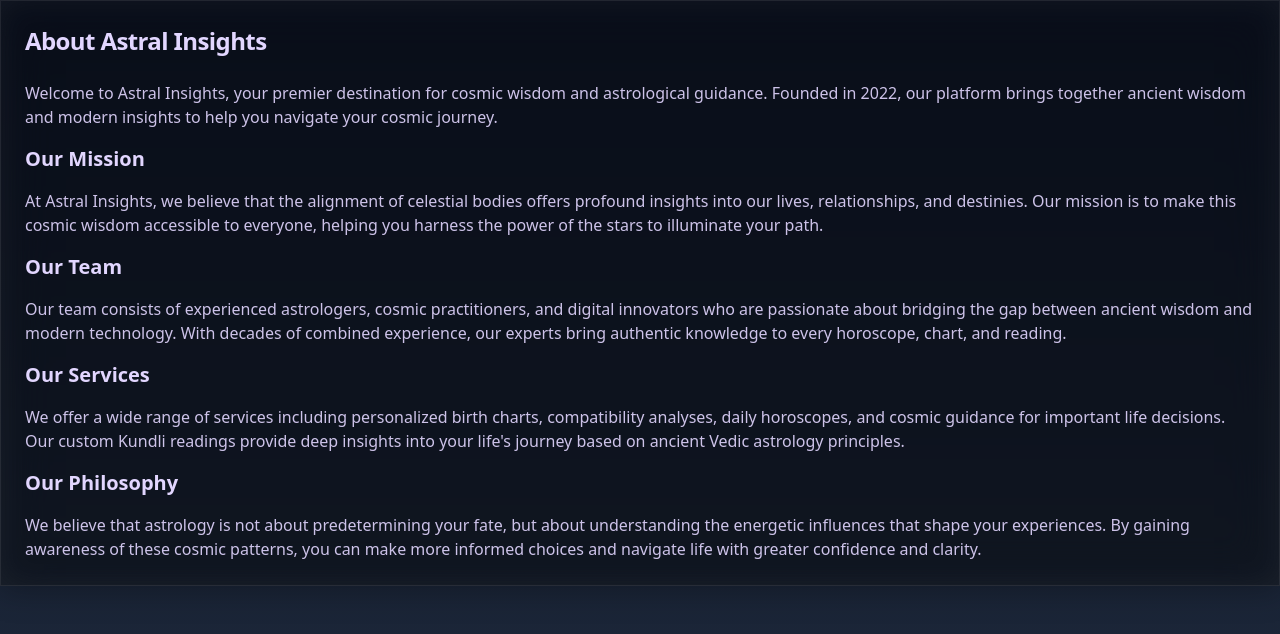
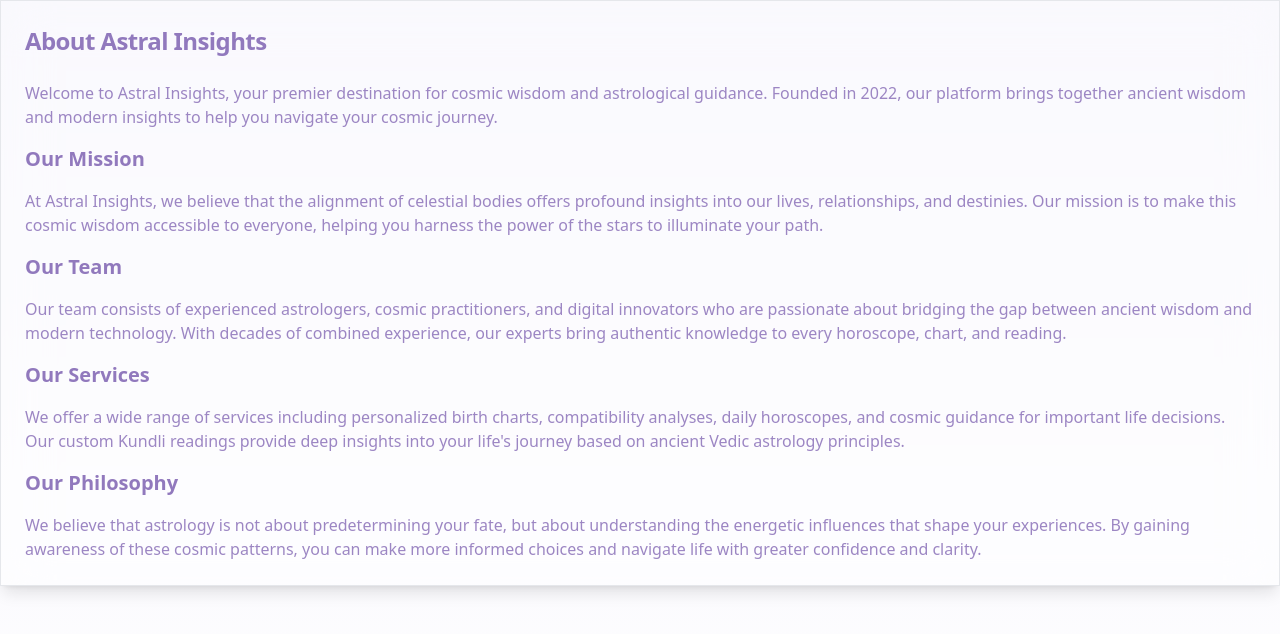
Before and after one commit to Swapriyasrivastava/Astro, a React (Vite) app: page /about in a window 1280 px wide. Shown: the top 634 px of the page. Built offline with nearby package versions, Linux system fonts and the light colour scheme.

Commit message:
Refactor: Admin dashboard UI color scheme
Change the admin dashboard's UI color scheme from dark to a lighter theme.

```diff
--- a/src/index.css
+++ b/src/index.css
@@ -1,79 +1,48 @@
+
 @tailwind base;
 @tailwind components;
 @tailwind utilities;
 
 @layer base {
   :root {
-    color-scheme: dark; /* Enforce dark mode */
+    color-scheme: light; /* Enforce light mode */
   }
 
   body {
-    @apply bg-background text-foreground selection:bg-white/20 selection:text-white;
-    background: linear-gradient(to bottom, #0F172A, #1E293B);
+    @apply bg-background text-foreground selection:bg-cosmic-light/20 selection:text-foreground;
+    background: linear-gradient(to bottom, #F1F0FB, #FFFFFF);
     min-height: 100vh;
   }
 
   * {
-    @apply border-border;
+    @apply border-gray-200;
   }
 }
 
-/* Improve text visibility and contrast */
-.text-enhanced {
-  text-shadow: 0 1px 3px rgba(255,255,255,0.1);
+/* Light mode cosmic glass effect */
+.cosmic-glass {
+  @apply bg-white/60 backdrop-blur-xl border border-gray-200 shadow-lg;
 }
 
-/* Cosmic glass effect for elements */
-.cosmic-glass {
-  @apply bg-black/40 backdrop-blur-xl border border-white/10 shadow-lg;
-}
-
-/* Enhanced scrollbar for dark mode */
+/* Enhanced scrollbar for light mode */
 ::-webkit-scrollbar {
   width: 8px;
 }
 
 ::-webkit-scrollbar-track {
-  background: rgba(255,255,255,0.1);
+  background: rgba(0,0,0,0.1);
 }
 
 ::-webkit-scrollbar-thumb {
-  background: rgba(255,255,255,0.2);
+  background: rgba(0,0,0,0.2);
   border-radius: 10px;
 }
 
 ::-webkit-scrollbar-thumb:hover {
-  background: rgba(255,255,255,0.3);
+  background: rgba(0,0,0,0.3);
 }
 
-/* Enhanced animations */
-@keyframes float {
-  0%, 100% { transform: translateY(0); }
-  50% { transform: translateY(-10px); }
+/* Light mode text glow */
+.text-glow {
+  text-shadow: 0 0 10px rgba(0,0,0,0.1);
 }
-
-@keyframes pulse-star {
-  0%, 100% { opacity: 1; transform: scale(1); }
-  50% { opacity: 0.6; transform: scale(0.95); }
-}
-
-.animate-float {
-  animation: float 3s ease-in-out infinite;
-}
-
-.animate-pulse-star {
-  animation: pulse-star 2s ease-in-out infinite;
-}
-
-/* Enhanced cosmic glass effect */
-.cosmic-glass {
-  @apply bg-black/40 backdrop-blur-xl border border-white/10 shadow-lg;
-  box-shadow:
-    0 4px 30px rgba(0, 0, 0, 0.3),
-    inset 0 0 30px rgba(255, 255, 255, 0.05);
-}
-
-/* Enhanced text effects */
-.text-glow {
-  text-shadow: 0 0 10px rgba(255,255,255,0.5);
-}
--- a/tailwind.config.ts
+++ b/tailwind.config.ts
@@ -1,4 +1,3 @@
-
 import type { Config } from "tailwindcss";
 
 export default {
@@ -13,61 +12,28 @@ export default {
   theme: {
     container: {
       center: true,
-      padding: '2rem',
+      padding: "2rem",
       screens: {
-        '2xl': '1400px'
-      }
+        "2xl": "1400px",
+      },
     },
     extend: {
       colors: {
-        border: 'hsl(0 0% 20%)', // Lighter border
-        input: 'hsl(0 0% 20%)', // Lighter input
-        ring: 'hsl(240 3.7% 25%)', // Lighter ring
-        background: 'hsl(240 10% 10%)', // Lighter background
-        foreground: 'hsl(0 0% 98%)', // Light text
-        primary: {
-          DEFAULT: 'hsl(240 5.9% 90%)', // Light primary
-          foreground: 'hsl(240 10% 3.9%)' // Dark primary text
-        },
-        secondary: {
-          DEFAULT: 'hsl(240 3.7% 25%)', // Lighter secondary
-          foreground: 'hsl(0 0% 98%)' // Light secondary text
-        },
-        destructive: {
-          DEFAULT: 'hsl(0 62.8% 40.6%)', // Lighter red for destructive actions
-          foreground: 'hsl(0 0% 98%)'
-        },
-        muted: {
-          DEFAULT: 'hsl(240 3.7% 25%)', // Lighter muted
-          foreground: 'hsl(240 5% 70%)' // Lighter muted text
-        },
-        accent: {
-          DEFAULT: 'hsl(240 3.7% 25%)', // Lighter accent
-          foreground: 'hsl(0 0% 98%)' // Light accent text
-        },
-        popover: {
-          DEFAULT: 'hsl(240 10% 10%)', // Lighter popover
-          foreground: 'hsl(0 0% 98%)' // Light popover text
-        },
-        card: {
-          DEFAULT: 'hsl(240 10% 10%)', // Lighter card
-          foreground: 'hsl(0 0% 98%)' // Light card text
+        background: "#F1F0FB", // Soft Gray
+        foreground: "#333333", // Dark Gray for text
+        cosmic: {
+          DEFAULT: "#6A5ACD", // Soft Indigo
+          dark: "#F1F1F1", // Light Gray
+          light: "#9179BD", // Soft Purple
+          accent: "#33C3F0", // Sky Blue
         },
         sidebar: {
-          DEFAULT: 'hsl(var(--sidebar-background))',
-          foreground: 'hsl(var(--sidebar-foreground))',
-          primary: 'hsl(var(--sidebar-primary))',
-          'primary-foreground': 'hsl(var(--sidebar-primary-foreground))',
-          accent: 'hsl(var(--sidebar-accent))',
-          'accent-foreground': 'hsl(var(--sidebar-accent-foreground))',
-          border: 'hsl(var(--sidebar-border))',
-          ring: 'hsl(var(--sidebar-ring))'
-        },
-        cosmic: {
-          DEFAULT: '#9179BD', // Lighter cosmic
-          dark: '#2A2F3C', // Lighter cosmic dark
-          light: '#E2D6FF', // Lighter cosmic light
-          accent: '#aa97ff', // Lighter cosmic accent
+          DEFAULT: "#FFFFFF", // Pure White
+          foreground: "#333333", // Dark Gray
+          primary: "#6A5ACD", // Soft Indigo
+          'primary-foreground': "#FFFFFF", // White
+          accent: "#33C3F0", // Sky Blue
+          border: "#E0E0E0", // Light Gray Border
         }
       },
       borderRadius: {
```
